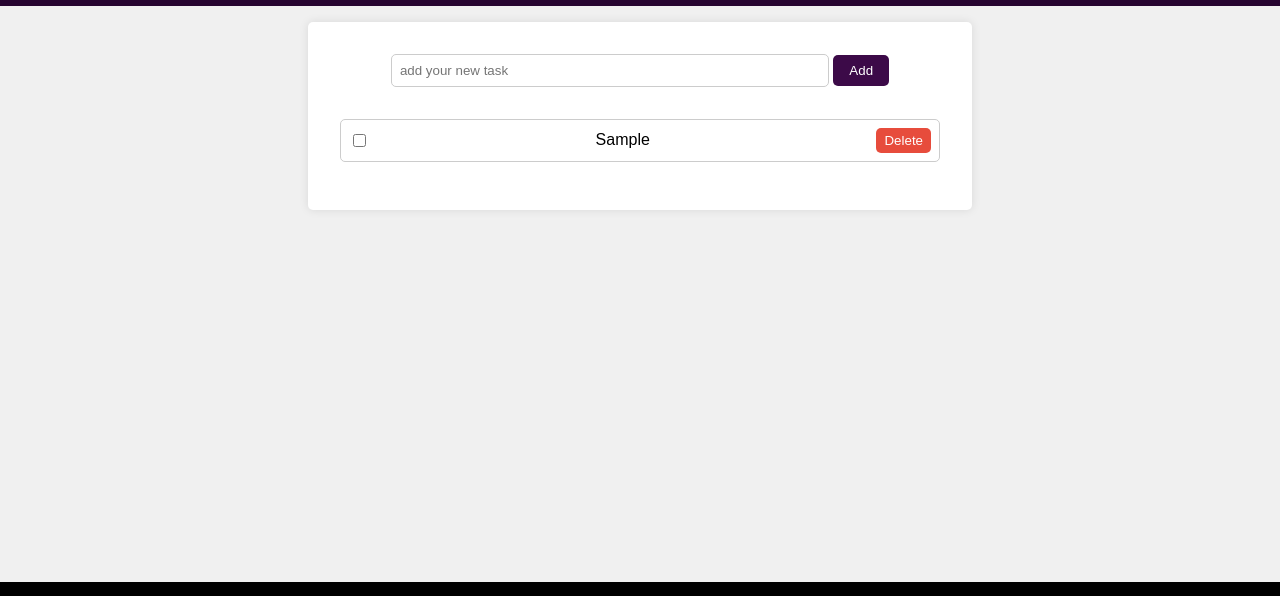
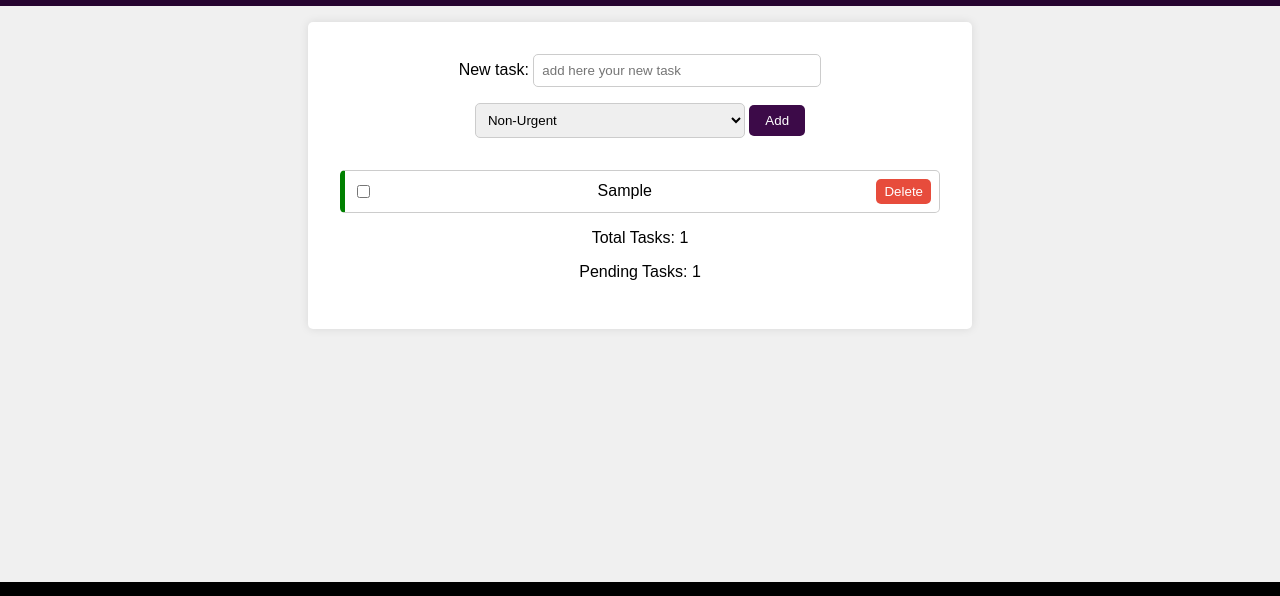
Before and after one commit to SebasChaine/FirstTest, a plain HTML site: page Index.html in a window 1280 px wide. Both pictures are taken after typing "Sample" into the empty fields and a click on the button "Add". Shown: the part 63-659 px from the top of the page. Drawn offline with Linux system fonts and the light colour scheme.

Commit message:
last check

```diff
--- a/Index.html
+++ b/Index.html
@@ -12,9 +12,17 @@
         <h1>Task List To Do</h1>
     </header>
     <main>
-        <input type="text" id="new-task" placeholder="add your new task">
+        <label for="new-task">New task:</label>
+        <input type="text" id="new-task" placeholder="add here your new task">
+        <select id="task-type">
+            <option value="non-urgent">Non-Urgent</option>
+            <option value="urgent">Urgent</option>
+        </select>
         <button id="add-task">Add</button>
+        <p id="feedback" style="color: red; display: none;">Please enter a task.</p>
         <ul id="task-list"></ul>
+        <p>Total Tasks: <span id="task-count">0</span></p>
+        <p>Pending Tasks: <span id="pending-task-count">0</span></p>
     </main>
     <footer>
         <p>Follow me</p>
--- a/script.js
+++ b/script.js
@@ -1,20 +1,27 @@
 document.getElementById('add-task').addEventListener('click', function() {
-    // Escucha el evento de clic en el botón 'Add' y ejecuta la función anónima
-
     // Obtiene el texto ingresado en el campo de nueva tarea
     const taskText = document.getElementById('new-task').value;
+    const taskType = document.getElementById('task-type').value;
 
-    // Si el campo está vacío, no hace nada
-    if (taskText === '') return;
+    // Muestra el mensaje de retroalimentación si el campo está vacío
+    const feedback = document.getElementById('feedback');
+    if (taskText === '') {
+        feedback.style.display = 'block';
+        return;
+    } else {
+        feedback.style.display = 'none';
+    }
 
     // Crea un nuevo elemento <li> para la nueva tarea
     const li = document.createElement('li');
+    li.classList.add(taskType);
 
     // Crea un checkbox para marcar la tarea como completada
     const checkbox = document.createElement('input');
     checkbox.type = 'checkbox';
     checkbox.addEventListener('change', function() {
         li.classList.toggle('completed', checkbox.checked);
+        updateTaskCount();
     });
 
     // Añade el checkbox como hijo del elemento <li>
@@ -29,7 +36,8 @@ document.getElementById('add-task').addEventListener('click', function() {
     const deleteButton = document.createElement('button');
     deleteButton.textContent = 'Delete';
     deleteButton.addEventListener('click', function() {
-        li.remove(); // Elimina el elemento <li> al que pertenece este botón
+        li.remove();
+        updateTaskCount();
     });
 
     // Añade el botón de eliminar como hijo del elemento <li>
@@ -40,4 +48,16 @@ document.getElementById('add-task').addEventListener('click', function() {
 
     // Limpia el campo de entrada de nueva tarea después de agregarla
     document.getElementById('new-task').value = '';
+
+    // Actualiza el contador de tareas
+    updateTaskCount();
 });
+
+function updateTaskCount() {
+    const taskList = document.getElementById('task-list');
+    const totalTasks = taskList.children.length;
+    const pendingTasks = Array.from(taskList.children).filter(li => !li.classList.contains('completed')).length;
+
+    document.getElementById('task-count').textContent = totalTasks;
+    document.getElementById('pending-task-count').textContent = pendingTasks;
+}
--- a/style.css
+++ b/style.css
@@ -42,8 +42,8 @@ main {
     text-align: center;
 }
 
-#new-task {
-    width: 70%;
+#new-task, #task-type {
+    width: 45%;
     padding: 0.5rem;
     border: 1px solid #ccc;
     border-radius: 5px;
@@ -97,6 +97,14 @@ main {
     background-color: #c0392b;
 }
 
+#task-list li.urgent {
+    border-left: 5px solid red;
+}
+
+#task-list li.non-urgent {
+    border-left: 5px solid green;
+}
+
 footer {
     text-align: center;
     padding: 0.5px;
```
